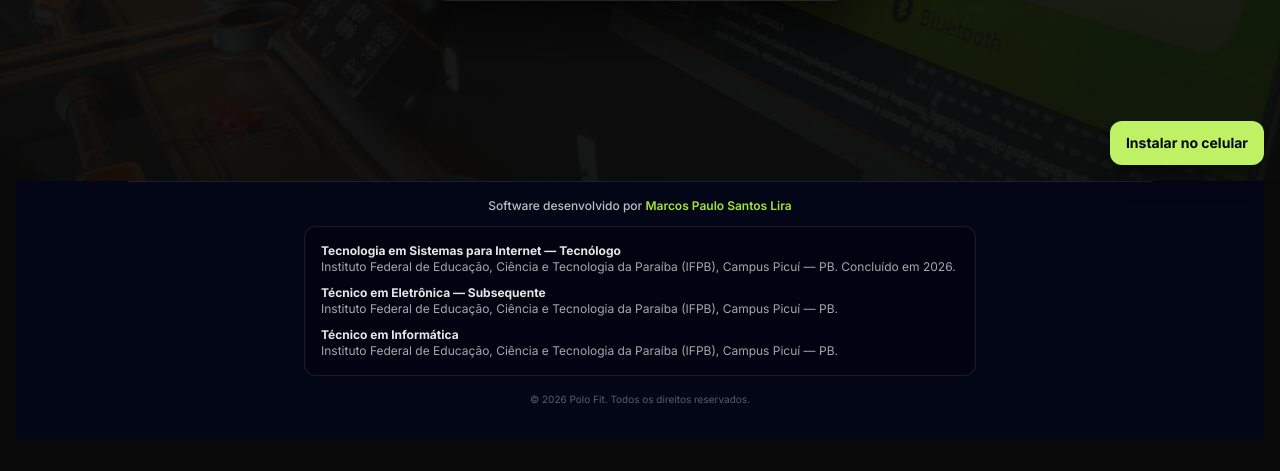
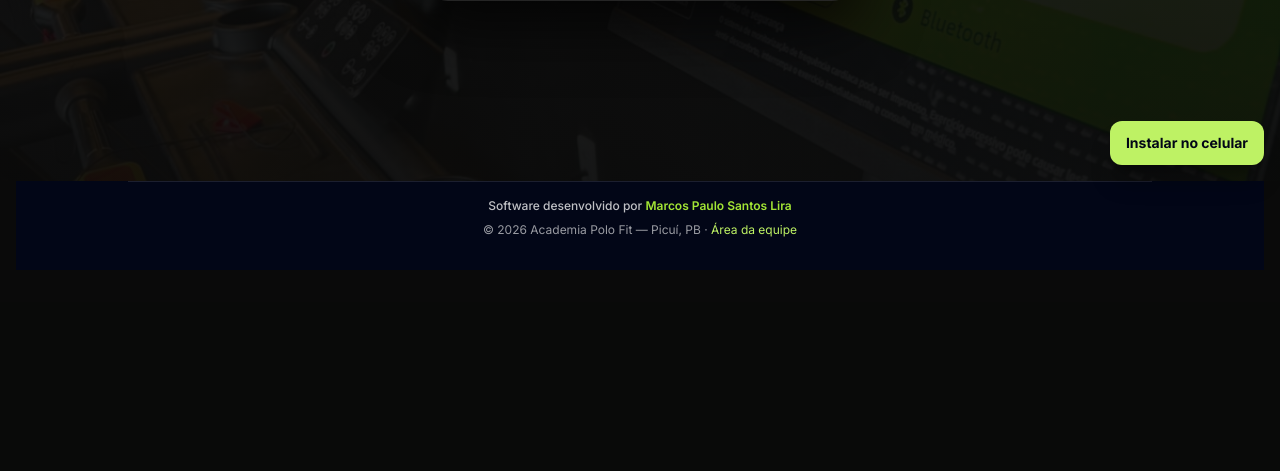
Before and after one commit to Marcosplira/PoloFeedback, a Django app: page /enquete/ in a window 1280 px wide. Shown: the part 619-1090 px from the top of the page. After the commit the page ends 889 px from the top, so only its background shows below. Run offline with Django 5.2, Linux system fonts and the light colour scheme; data comes from the database, SQL or seed files in the repository; some libraries are stand-ins or nearby versions.

Commit message:
ajustando o rodape

```diff
--- a/feedback/templates/feedback/rodape.html
+++ b/feedback/templates/feedback/rodape.html
@@ -30,23 +30,9 @@
             <p class="text-xs font-medium text-white/75">
                 Software desenvolvido por <strong class="text-lime-400 font-semibold">Marcos Paulo Santos Lira</strong>
             </p>
-            <div class="mx-auto mt-3 max-w-2xl text-left text-xs text-white/65">
-                <ul class="space-y-2.5 rounded-xl border border-white/10 bg-black/30 p-4">
-                    <li>
-                        <strong class="text-white/90">Tecnologia em Sistemas para Internet — Tecnólogo</strong><br>
-                        Instituto Federal de Educação, Ciência e Tecnologia da Paraíba (IFPB), Campus Picuí — PB. Concluído em 2026.
-                    </li>
-                    <li>
-                        <strong class="text-white/90">Técnico em Eletrônica — Subsequente</strong><br>
-                        Instituto Federal de Educação, Ciência e Tecnologia da Paraíba (IFPB), Campus Picuí — PB.
-                    </li>
-                    <li>
-                        <strong class="text-white/90">Técnico em Informática</strong><br>
-                        Instituto Federal de Educação, Ciência e Tecnologia da Paraíba (IFPB), Campus Picuí — PB.
-                    </li>
-                </ul>
-            </div>
+            <p class="mt-2 text-xs text-white/60">
+                © 2026 Academia Polo Fit — Picuí, PB · <a href="https://polofeedback.onrender.com/login/" class="text-lime-300 hover:text-lime-200 transition">Área da equipe</a>
+            </p>
         </div>
-        <p class="mt-4 text-[10px] text-white/35">© {% now "Y" %} Polo Fit. Todos os direitos reservados.</p>
     </div>
 </footer>
```
Also changed, not shown: feedback/templates/feedback/inicio.html (+0 -10 lines).
